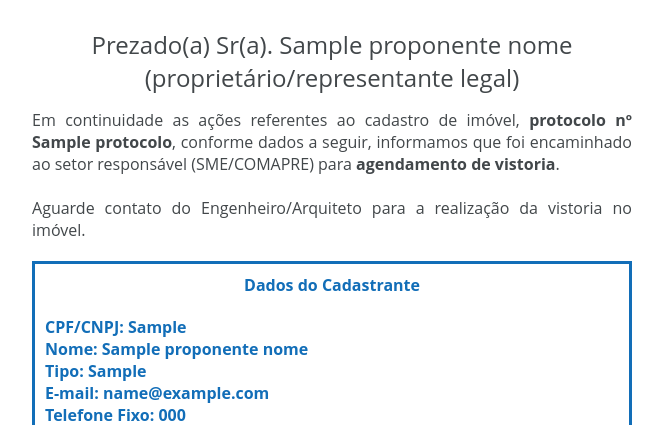
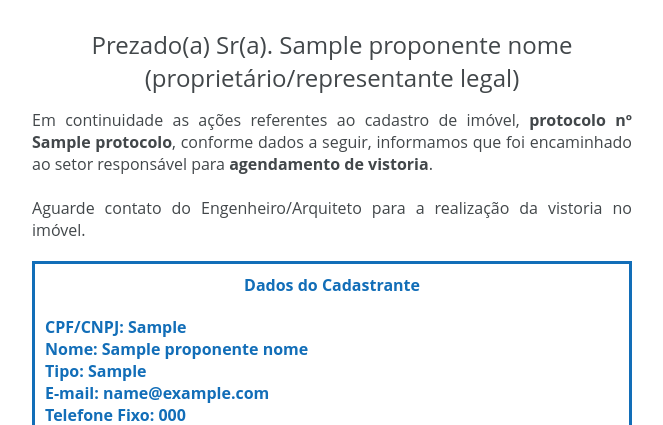
Before and after one commit to prefeiturasp/SME-Imoveis-BackEnd, a Django app: template sme_ofertaimoveis/imovel/templates/imovel/html/envia_a_comapre.html in a window 1280 px wide. Shown: the part 410-835 px from the top of the page, without its empty margins (308-971 px from the left). Run offline with Django 4.2, Linux system fonts and the light colour scheme; the template is opened without the code that fills it: most values are stand-ins (such as "Sample title", 1, 10 or a date in 2020); parts of the project's set-up code (start-up, migrations or seed data) failed here and were passed over.

Commit message:
Feature: remover SME/COMAPRE do template email

```diff
--- a/sme_ofertaimoveis/imovel/templates/imovel/html/envia_a_comapre.html
+++ b/sme_ofertaimoveis/imovel/templates/imovel/html/envia_a_comapre.html
@@ -41,7 +41,7 @@
               <tr>
                 <td width="600" height="40" bgcolor="#ffffff" align="justify" style="padding-top: 5px; padding-bottom: 15px">
                   <font style="text-align: justify; color: #42474A; font-family: 'Open Sans', Helvetica, Open Sans, Arial, sans-serif; font-size: 16px;">
-                  Em continuidade as ações referentes ao cadastro de imóvel, <b>protocolo nº {{protocolo}}</b>, conforme dados a seguir, informamos que foi encaminhado ao setor responsável (SME/COMAPRE) para <b>agendamento de vistoria</b>.
+                  Em continuidade as ações referentes ao cadastro de imóvel, <b>protocolo nº {{protocolo}}</b>, conforme dados a seguir, informamos que foi encaminhado ao setor responsável para <b>agendamento de vistoria</b>.
                   <br><br>
                   Aguarde contato do Engenheiro/Arquiteto para a realização da vistoria no imóvel.
                   </font>
```
